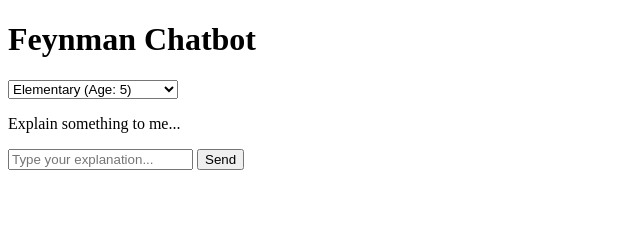
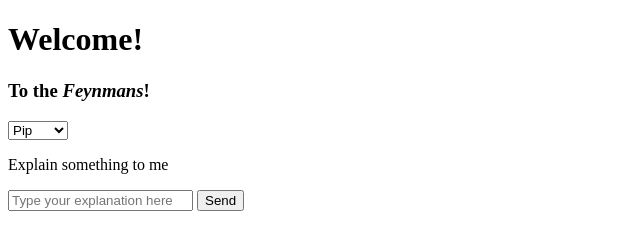
Before and after one commit to GitOut6/Feynman-Chatbot, a plain HTML site: page index.html in a window 1280 px wide. Shown: the whole page, without its empty margins (0-640 px from the left). Drawn offline with Linux system fonts and the light colour scheme.

Commit message:
describe what you changed

```diff
--- a/index.html
+++ b/index.html
@@ -10,26 +10,23 @@
     <title>Feynman Chatbot</title>
 </head>
 <body>
-    <!-- Main container -->
-    <div id="app">
-        <h1>Feynman Chatbot</h1>
+    <div id = "app">
+        <h1><strong>Welcome!</strong></h1>
+        <h3>To the <em>Feynmans</em>!</h3>
 
-        <!-- Age selector -->
-        <select id="botAge">
-            <option value="5">Elementary (Age: 5)</option>
-            <option value="16">High School (Age: 16)</option>
-            <option value="25">Undergraduate (Age: 25)</option>
-            <option value="40">Professer (Age: 40)</option>
+        <select>
+            <option id = "pip">Pip</option>
+            <option id = "atom">Atom</option>
+            <option id = "Nexus">Nexus</option>
+            <option id = "Sage">Sage</option>
         </select>
 
-        <!-- Chat messages display area -->
-        <div id="chatBox">
-            <p>Explain something to me...</p>
+        <div id = "chatbot">
+            <p>Explain something to me</p>
         </div>
 
-        <!-- User input area -->
-        <input type="text" id="userInput" placeholder="Type your explanation...">
-        <button id="sendButton">Send</button>
+        <input type="text"id="userInput"placeholder="Type your explanation here">
+        <button id="send">Send</button>
     </div>
 </body>
 </html>
```
